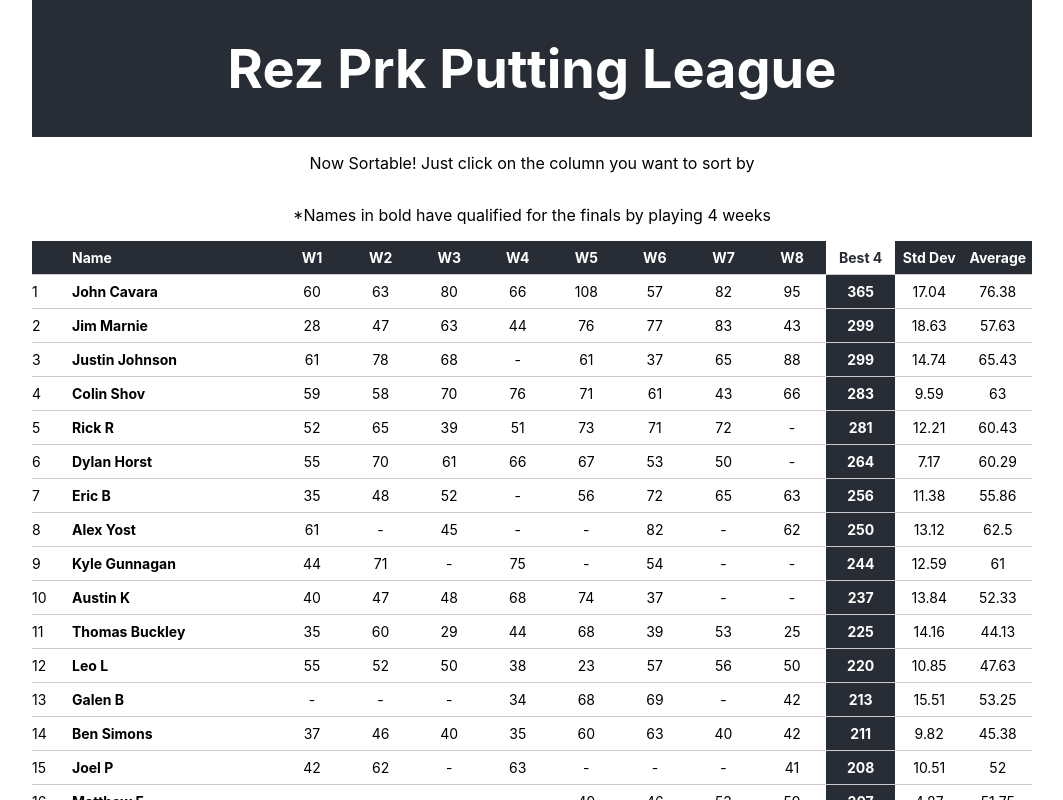
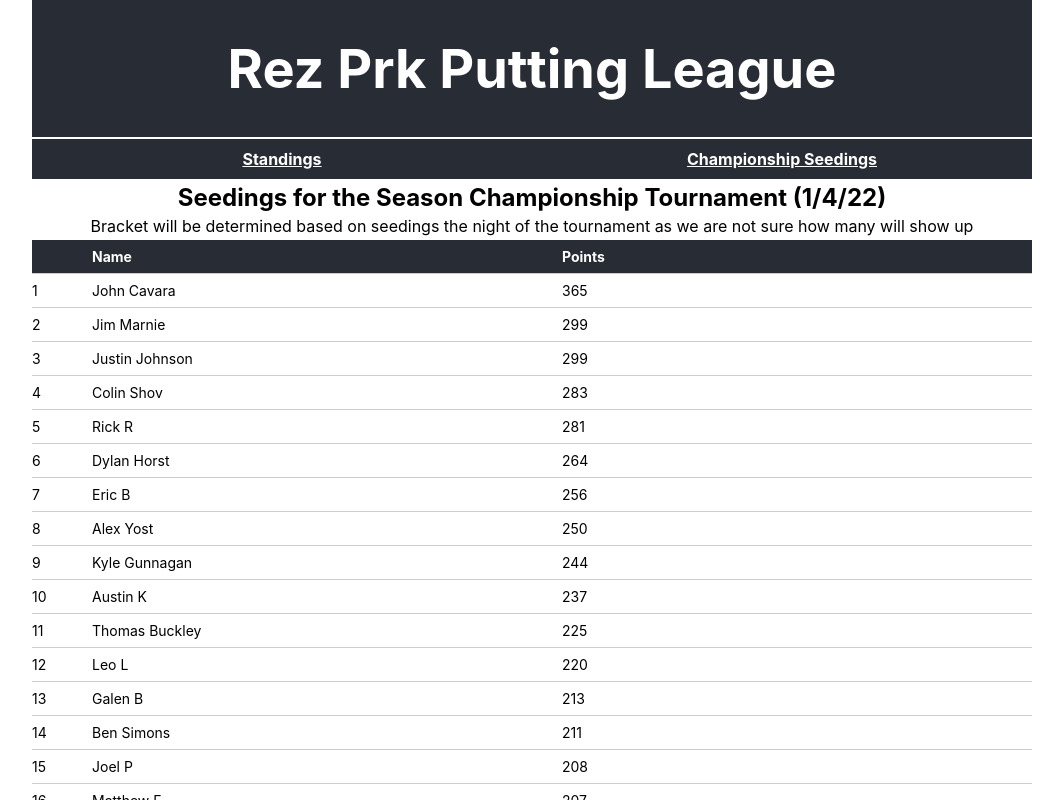
Before and after one commit to cshov/rez-prk-putting-league, a React (Create React App) app: page /playoffs in a window 1280 px wide. Shown: the top 800 px of the page, without its empty margins (108-1171 px from the left). Built offline with nearby package versions, Linux system fonts and the light colour scheme.

Commit message:
updating app for routing and adding championship seedings, plus utilizing sass finally

```diff
--- a/package.json
+++ b/package.json
@@ -12,7 +12,9 @@
     "@types/react-dom": "^17.0.11",
     "react": "^17.0.2",
     "react-dom": "^17.0.2",
+    "react-router-dom": "^6.2.1",
     "react-scripts": "4.0.3",
+    "sass": "^1.45.1",
     "typescript": "^4.5.2",
     "web-vitals": "^1.1.2"
   },
--- a/src/App.css
+++ b/src/App.css
@@ -11,6 +11,14 @@
 
 h1 {
   font-size: 54px;
+}
+
+h2 {
+  margin: 0 0 4px;
+}
+
+p {
+  margin: 0 0 4px;
 }
 
 @media (prefers-reduced-motion: no-preference) {
@@ -30,6 +38,25 @@ h1 {
   color: white;
 }
 
+.navMenu {
+  display: flex;
+  margin: 2px 0 4px;
+  background-color: #333;
+}
+
+.navMenu a {
+  flex: 1;
+  /*margin: 4px;*/
+  padding: 10px;
+  font-weight: bold;
+  background: #282c34;
+  color: white;
+}
+
+.navMenu a:last-child {
+  /*margin-right: 4px;*/
+}
+
 @keyframes App-logo-spin {
   from {
     transform: rotate(0deg);
--- a/src/App.tsx
+++ b/src/App.tsx
@@ -1,19 +1,37 @@
 import React from 'react';
+import { BrowserRouter as Router, Link, Routes, Route } from 'react-router-dom';
 import logo from './logo.svg';
 import './App.css';
 import Standings from "./standings/Standings";
+import Championship from "./championship/Championship";
 
 
 function App() {
   return (
-    <div className="App">
-      <header className="App-header">
-        {/*<img src={logo} className="App-logo" alt="logo" />*/}
-          <h1>Rez Prk Putting League</h1>
+      <Router>
+          <div className="App">
+              <header className="App-header">
+                  {/*<img src={logo} className="App-logo" alt="logo" />*/}
+                  <h1>Rez Prk Putting League</h1>
+              </header>
+              <div className="navMenu">
+                  <Link to="/">Standings</Link>
+                  <Link to="/playoffs">Championship Seedings</Link>
+                  {/*<Link to="/stats">Stats</Link>*/}
+              </div>
+              <Routes>
+                  <Route path='/' element={<Standings/>} />
+                  <Route path='/playoffs' element={<Championship/>} />
+              </Routes>
 
-      </header>
-      <Standings></Standings>
-    </div>
+
+
+              {/*<Standings></Standings>*/}
+          </div>
+
+      </Router>
+
+
   );
 }
 
--- /dev/null
+++ b/src/championship/Championship.scss
@@ -0,0 +1,72 @@
+
+.championshipWrapper {
+    display: flex;
+    flex-direction: column;
+
+    table {
+        flex: 1;
+        display: flex;
+        flex-direction: column;
+        margin: 0 0 32px 0;
+        font-size: 14px;
+
+        @media only screen and (max-width: 800px) {
+            font-size: 12px;
+            margin: 0 8px 32px 8px;
+        }
+
+        @media only screen and (max-width: 600px) {
+            font-size: 10px;
+            margin: 0 4px 32px 4px;
+        }
+
+        @media only screen and (max-width: 500px) {
+            font-size: 6px;
+        }
+
+        thead tr {
+            font-weight: bold;
+            background-color: #282c34;
+            color: white;
+        }
+
+        tr {
+            flex: 1;
+            display: flex;
+            flex-direction: row;
+            padding: 0;
+            border-bottom: 1px solid #CCC;
+
+            th, td {
+                flex: 1;
+                text-align: left;
+                padding: 8px 0;
+
+                &:first-child {
+                    flex: none;
+                    width: 60px;
+                    text-align: left;
+
+                    @media only screen and (max-width: 1000px) {
+                        width: 40px;
+                        text-align: center;
+                    }
+
+                    @media only screen and (max-width: 600px) {
+                        width: 20px;
+                        text-align: center;
+                    }
+                }
+
+                &.playerName {
+                    flex: 1;
+                    text-align: left;
+
+                    @media only screen and (max-width: 600px) {
+                        flex: 2;
+                    }
+                }
+            }
+        }
+    }
+}
--- /dev/null
+++ b/src/championship/Championship.tsx
@@ -0,0 +1,63 @@
+import {Component} from "react";
+import StandingsData from "../data/standings.json";
+import {PlayerData} from "../models/standings-models";
+import './Championship.scss';
+
+
+class Championship extends Component {
+
+    constructor(props: any) {
+        super(props);
+        this.state = {data: []};
+    }
+
+    componentDidMount() {
+        const players: PlayerData[] = [...StandingsData];
+
+        players.filter((player: PlayerData) => {
+            return player.WeeksPlayed >= 4;
+        });
+
+        this.setState({ data: players })
+    }
+
+    render() {
+
+        // @ts-ignore
+        let sortedData: PlayerData[] = [...StandingsData];//this.state.data;
+
+        sortedData = sortedData.filter((player: PlayerData) => {
+            return player.WeeksPlayed >= 4;
+        });
+
+        return (
+            <div className="championshipWrapper">
+                <h2>Seedings for the Season Championship Tournament (1/4/22)</h2>
+                <p>Bracket will be determined based on seedings the night of the tournament as we are not sure how many will show up</p>
+                <table>
+                    <thead>
+                        <tr>
+                            <th></th>
+                            <th className="playerName">Name</th>
+                            <th>Points</th>
+                        </tr>
+                    </thead>
+                    <tbody>
+                    {sortedData.map((player: PlayerData) => (
+                        <tr>
+                            <td>{sortedData.indexOf(player) + 1}</td>
+                            {/*<td>{sortedData[sortedData.indexOf(player)]}</td>*/}
+                            <td className="playerName">{player.Name}</td>
+                            <td>{player.SumOfBests}</td>
+                        </tr>
+                    ))}
+                    </tbody>
+                </table>
+            </div>
+        );
+    }
+
+
+}
+
+export default Championship;
--- a/src/standings/Standings.css
+++ b/src/standings/Standings.css
@@ -47,8 +47,8 @@ table tr th, table tr td {
 
 table tr th:first-child, table tr td:first-child {
     flex: none;
-    width: 40px;
-    text-align: left;
+    width: 50px;
+    text-align: center;
 }
 
 @media only screen and (max-width: 600px) {
```
Also changed, not shown: 1 other file (tests, documents, lock files or other folders).
